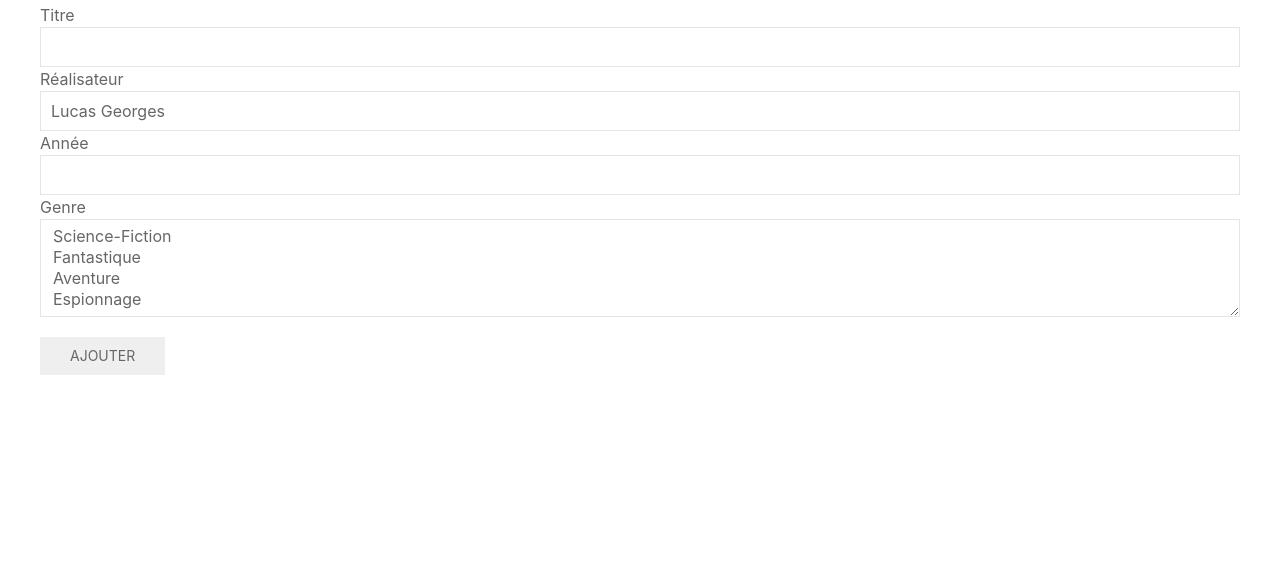
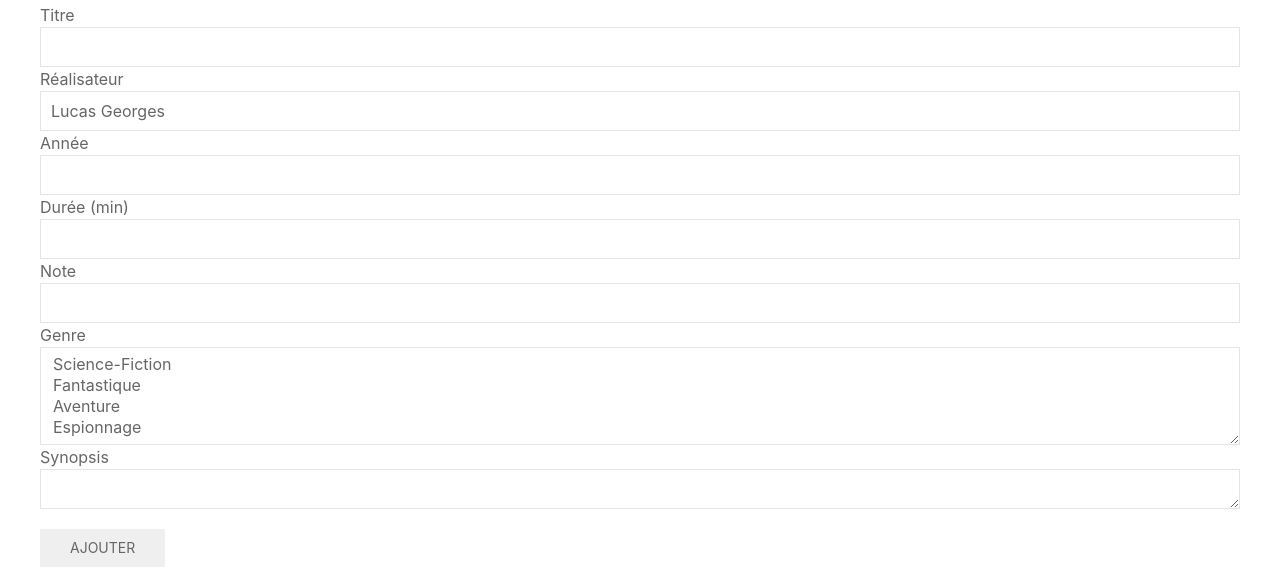
Before and after one commit to LisaF0/php, a PHP site: page /index.php?action=addFilm in a window 1280 px wide. Shown: the part 229-800 px from the top of the page. Run offline with PHP 8.4, Linux system fonts and the light colour scheme; data comes from the database, SQL or seed files in the repository; some libraries are stand-ins or nearby versions.

Commit message:
Reste à faire :
-suppr Film
- affiche URL
-casting/liste Role?
-EDIT GENRE

```diff
--- a/Exercice_CINEMA/cinema_v2/PDO-Cinema-Correction/controllers/ActeurController.php
+++ b/Exercice_CINEMA/cinema_v2/PDO-Cinema-Correction/controllers/ActeurController.php
@@ -23,7 +23,7 @@ class ActeurController{
     public function findOneById($id, $edit = false){
 
         $dao = new DAO();
-        $sql = "SELECT id_acteur, nom_acteur, prenom_acteur, sexe_acteur, YEAR(CURDATE())-YEAR(birthday_acteur) AS age
+        $sql = "SELECT id_acteur, nom_acteur, prenom_acteur, sexe_acteur, YEAR(CURDATE())-YEAR(birthday_acteur) AS age, birthday_acteur
         FROM acteur a
         WHERE  a.id_acteur = :id";
         $acteur = $dao->executerRequete($sql, [":id" => $id]);
--- a/Exercice_CINEMA/cinema_v2/PDO-Cinema-Correction/controllers/FilmController.php
+++ b/Exercice_CINEMA/cinema_v2/PDO-Cinema-Correction/controllers/FilmController.php
@@ -13,7 +13,7 @@ class FilmController {
     public function findAll() {
 
         $dao = new DAO();
-        $sql = "SELECT f.id_film, titre, annee_sortie, note, TIME_FORMAT(SEC_TO_TIME(duree*60), '%H:%i') AS dureeHM, GROUP_CONCAT(libelle SEPARATOR ', ') AS genres,
+        $sql = "SELECT f.id_film, titre, annee_sortie, note, TIME_FORMAT(SEC_TO_TIME(duree*60), '%Hh%i') AS dureeHM, GROUP_CONCAT(libelle SEPARATOR ', ') AS genres,
                 CONCAT(prenom_realisateur,' ',nom_realisateur) AS rea
                 FROM film f
                 LEFT JOIN posseder_genre pg ON f.id_film = pg.id_film
@@ -34,7 +34,7 @@ class FilmController {
     public function findOneById($id, $edit = false) {
 
         $dao = new DAO();
-        $sql = "SELECT id_film, affiche, titre, annee_sortie, TIME_FORMAT(SEC_TO_TIME(duree*60),'%H:%i') AS dureeHM, note, synopsis
+        $sql = "SELECT id_film, affiche, titre, annee_sortie, TIME_FORMAT(SEC_TO_TIME(duree*60),'%H:%i') AS dureeHM, note, synopsis, duree, id_realisateur
                     FROM film
                     WHERE id_film = :id
                     ORDER BY titre";
@@ -84,11 +84,11 @@ class FilmController {
         $ctrlRealisateur = new RealisateurController();
         $realisateurs = $ctrlRealisateur->getRealisateurs();
 
+        $ctrlGenre = new GenreController();
+        $genres = $ctrlGenre->getGenres();
+
         $film = $this->findOneById($id, true);
         require "views/film/editFilm.php";
-
-
-
     }
 
     /**
@@ -100,15 +100,14 @@ class FilmController {
     public function deleteFilm($id) {
 
         $dao = new DAO();
+        $sql2 = "DELETE FROM posseder_film WHERE id_film = :id";
+        $dao->executerRequete($sql2, [
+            ":id" => $id
+        ]);
         $sql = "DELETE FROM film WHERE id_film = :id";
         $dao->executerRequete($sql, [
                 ":id" => $id
             ]);
-        $sql2 = "DELETE FROM posseder_film WHERE id_film = :id";
-        $dao->executerRequete($sql2, [
-            ":id" => $id
-        ]);
-
         header("Location: index.php?action=listFilms");
     }
 
@@ -125,13 +124,19 @@ class FilmController {
         $titre = filter_input (INPUT_POST, "titre", FILTER_SANITIZE_STRING);
         $id_realisateur = $array["id_realisateur"];
         $annee_sortie = filter_input(INPUT_POST, 'annee_sortie', FILTER_SANITIZE_NUMBER_INT);
+        $duree = filter_input(INPUT_POST, 'duree', FILTER_SANITIZE_NUMBER_INT);
+        $note = filter_input(INPUT_POST, 'note', FILTER_SANITIZE_NUMBER_INT);
+        $synopsis = filter_input (INPUT_POST, "synopsis", FILTER_SANITIZE_STRING);
         // $genres = $array["id_genre"];
 
         $dao = new DAO();
         $sql = "UPDATE film
                     SET titre = :titre,
                     id_realisateur = :id_realisateur,
-                    annee_sortie = :annee_sortie
+                    annee_sortie = :annee_sortie,
+                    duree = :duree,
+                    note = :note,
+                    synopsis = :synopsis
                     -- genres = :genres
                     WHERE id_film = :id
                     ";
@@ -141,8 +146,14 @@ class FilmController {
             ":titre" => $titre,
             ":id_realisateur" => $id_realisateur,
             ":annee_sortie" => $annee_sortie,
+            ":duree" => $duree,
+            ":note" => $note,
+            ":synopsis" => $synopsis
             // ":genres" => $genres
         ]);
+
+
+
 
 
         header("Location: index.php?action=listFilms");
@@ -152,17 +163,23 @@ class FilmController {
         if(!empty($_POST)){
             $titre = filter_input (INPUT_POST, "titre", FILTER_SANITIZE_STRING);
             $annee_sortie = filter_input(INPUT_POST, 'annee_sortie', FILTER_SANITIZE_NUMBER_INT);
+            $duree = filter_input(INPUT_POST, 'duree', FILTER_SANITIZE_NUMBER_INT);
+            $note = filter_input(INPUT_POST, 'note', FILTER_SANITIZE_NUMBER_INT);
             $id_realisateur = $array["id_realisateur"];
             $genres = $array["id_genre"];
+            $synopsis = filter_input (INPUT_POST, "synopsis", FILTER_SANITIZE_STRING);
 
 
             if($titre && $annee_sortie){
                 $dao = new DAO;
-                $sql = 'INSERT INTO film (titre, annee_sortie, id_realisateur) '.
-                "VALUES (:titre, :annee_sortie, :id_realisateur)";
+                $sql = 'INSERT INTO film (titre, annee_sortie, id_realisateur, duree, note, synopsis) '.
+                "VALUES (:titre, :annee_sortie, :id_realisateur, :duree, :note, :synopsis)";
                 $array = [":titre" => $titre,
                 ":annee_sortie" => $annee_sortie,
                 ":id_realisateur" => $id_realisateur,
+                ":duree" => $duree,
+                ":note" => $note,
+                ":synopsis" => $synopsis
                 ];
                 $dao->executerRequete($sql, $array);
 
--- a/Exercice_CINEMA/cinema_v2/PDO-Cinema-Correction/controllers/RealisateurController.php
+++ b/Exercice_CINEMA/cinema_v2/PDO-Cinema-Correction/controllers/RealisateurController.php
@@ -29,7 +29,7 @@ class RealisateurController {
     public function findOneById($id, $edit = false) {
 
         $dao = new DAO();
-        $sql = "SELECT id_realisateur, prenom_realisateur, nom_realisateur, sexe_realisateur, YEAR(CURDATE())-YEAR(birthday_realisateur) AS age
+        $sql = "SELECT id_realisateur, prenom_realisateur, nom_realisateur, sexe_realisateur, YEAR(CURDATE())-YEAR(birthday_realisateur) AS age, birthday_realisateur
                     FROM realisateur
                     WHERE id_realisateur = :id";
         $realisateur = $dao->executerRequete($sql, [":id" => $id]);
@@ -104,13 +104,17 @@ class RealisateurController {
 
         $nom_realisateur = filter_var ($array["nom_realisateur"], FILTER_SANITIZE_STRING);
         $prenom_realisateur = filter_var ($array["prenom_realisateur"], FILTER_SANITIZE_STRING);
+        $sexe_realisateur = filter_input(INPUT_POST, 'sexe_realisateur');
+        $birthday_realisateur = filter_input(INPUT_POST, 'birthday_realisateur');
 
         $dao = new DAO();
-        $sql = "INSERT INTO realisateur(nom_realisateur, prenom_realisateur)
-                    VALUES (:nom_realisateur, :prenom_realisateur)";
+        $sql = "INSERT INTO realisateur(nom_realisateur, prenom_realisateur, sexe_realisateur, birthday_realisateur)
+                    VALUES (:nom_realisateur, :prenom_realisateur, :sexe_realisateur, :birthday_realisateur)";
         $dao->executerRequete($sql, [
                 ":nom_realisateur" => $nom_realisateur,
-                ":prenom_realisateur" => $prenom_realisateur
+                ":prenom_realisateur" => $prenom_realisateur,
+                ":sexe_realisateur" => $sexe_realisateur,
+                ":birthday_realisateur" => $birthday_realisateur
             ]);
 
         header("Location: index.php?action=listRealisateur");
@@ -127,16 +131,23 @@ class RealisateurController {
 
         $nom_realisateur = filter_var ($array["nom_realisateur"], FILTER_SANITIZE_STRING);
         $prenom_realisateur = filter_var ($array["prenom_realisateur"], FILTER_SANITIZE_STRING);
+        $sexe_realisateur = filter_input(INPUT_POST, 'sexe_realisateur');
+        $birthday_realisateur = filter_input(INPUT_POST, 'birthday_realisateur');
 
         $dao = new DAO();
         $sql = "UPDATE realisateur
                     SET nom_realisateur = :nom_realisateur,
-                    prenom_realisateur = :prenom_realisateur
+                    prenom_realisateur = :prenom_realisateur,
+                    sexe_realisateur = :sexe_realisateur,
+                    birthday_realisateur = :birthday_realisateur
                     WHERE id_realisateur = :id";
         $dao->executerRequete($sql, [
             ":id" => $id,
             ":nom_realisateur" => $nom_realisateur,
-            ":prenom_realisateur" => $prenom_realisateur
+            ":prenom_realisateur" => $prenom_realisateur,
+            ":sexe_realisateur" => $sexe_realisateur,
+            "birthday_realisateur" => $birthday_realisateur
+
         ]);
 
         header("Location: index.php?action=listRealisateur");
--- a/Exercice_CINEMA/cinema_v2/PDO-Cinema-Correction/views/film/addFilm.php
+++ b/Exercice_CINEMA/cinema_v2/PDO-Cinema-Correction/views/film/addFilm.php
@@ -15,12 +15,18 @@
 
         while($realisateur = $realisateurs->fetch(PDO::FETCH_ASSOC))
         {?>
-            <option value="<?= $realisateur['id_realisateur'] ?>"><?= $realisateur['nom_realisateur']." ".$realisateur['prenom_realisateur'] ?></option>
+            <option value="<?= $realisateur['id_realisateur'] ?>" ><?= $realisateur['nom_realisateur']." ".$realisateur['prenom_realisateur'] ?></option>
         <?php } ?>
     </select>
 
     <label for="annee_sortie">Année</label>
     <input class="uk-input" type="int" name="annee_sortie" required>
+
+    <label for="duree">Durée (min)</label>
+    <input class="uk-input" type="int" name="duree" required>
+
+    <label for="note">Note</label>
+    <input class="uk-input" type="int" name="note" >
 
     <label for="id_genre">Genre</label>
     <select class="uk-select" name="id_genre[]" id="id_genre" multiple><?php
@@ -32,6 +38,10 @@
             <?php } ?>
     </select>
 
+    <label for="synopsis">Synopsis</label>
+    <textarea class="uk-input"  name="synopsis"></textarea>
+
+<!-- INPUT affiche URL-->
     <input class="uk-button uk-margin-top" type="submit" value="Ajouter">
 </form>
 
--- a/Exercice_CINEMA/cinema_v2/PDO-Cinema-Correction/views/film/listFilms.php
+++ b/Exercice_CINEMA/cinema_v2/PDO-Cinema-Correction/views/film/listFilms.php
@@ -9,6 +9,7 @@
             <th>TITRE</th>
             <th>REALISATEUR</th>
             <th>ANNEE</th>
+            <th>DUREE</th>
             <th>GENRES</th>
             <th>ACTIONS</th>
         </tr>
@@ -24,6 +25,7 @@
             </td>
             <td><?= $film["rea"] ?></td>
             <td><?= $film["annee_sortie"] ?></td>
+            <td><?= $film["dureeHM"] ?></td>
             <td><?= $film["genres"] ?></td>
             <td>
                 <a href="index.php?action=editFilm&id=<?= $film["id_film"] ?>">Editer</a>
```
Also changed, not shown: Exercice_CINEMA/cinema_v2/PDO-Cinema-Correction/views/acteur/editActeur.php (+9 -2 lines), Exercice_CINEMA/cinema_v2/PDO-Cinema-Correction/views/film/editFilm.php (+25 -1 lines), Exercice_CINEMA/cinema_v2/PDO-Cinema-Correction/views/realisateur/editReal.php (+8 -2 lines), Exercice_CINEMA/cinema_v2/PDO-Cinema-Correction/views/Role/listRole.php (added).
